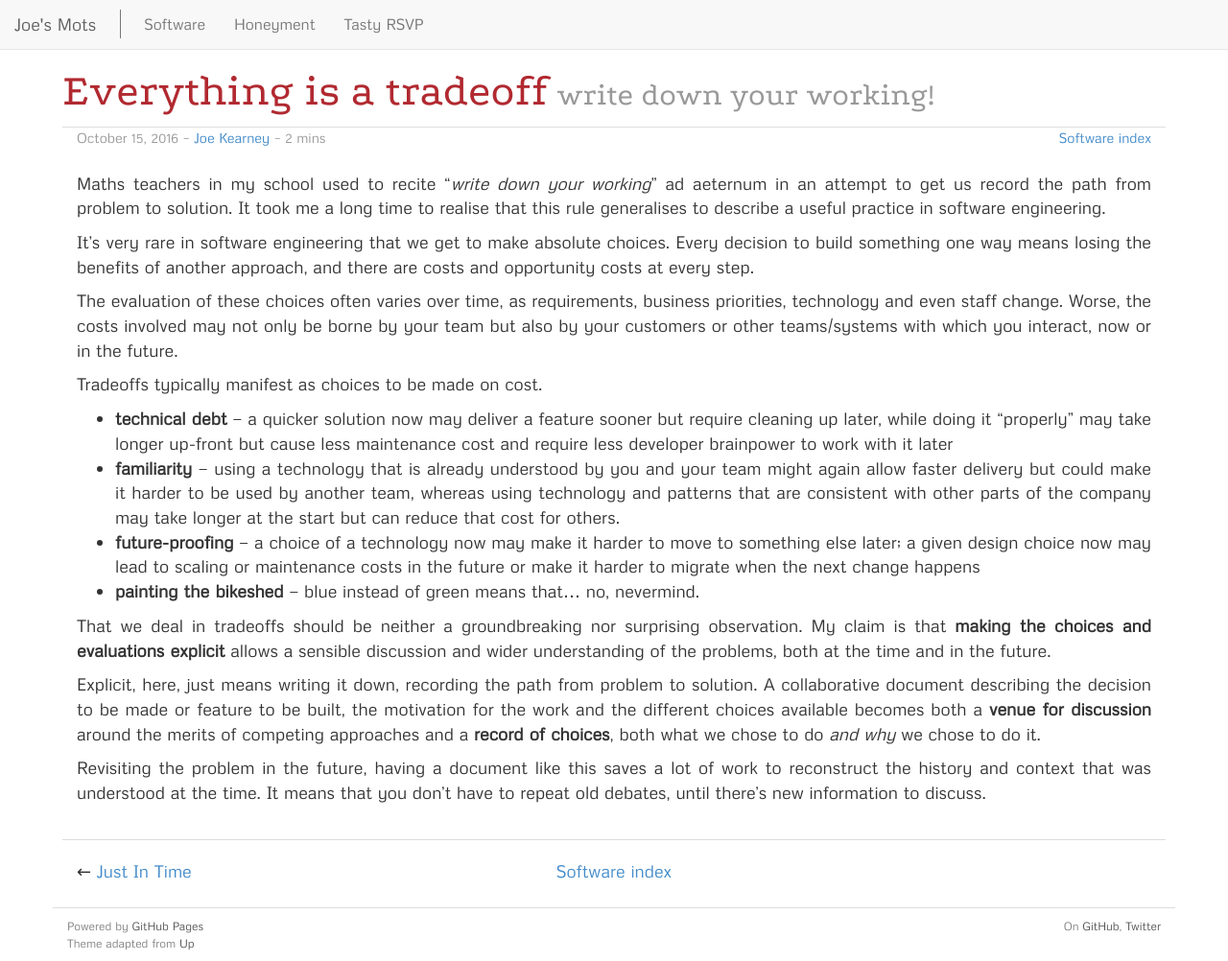
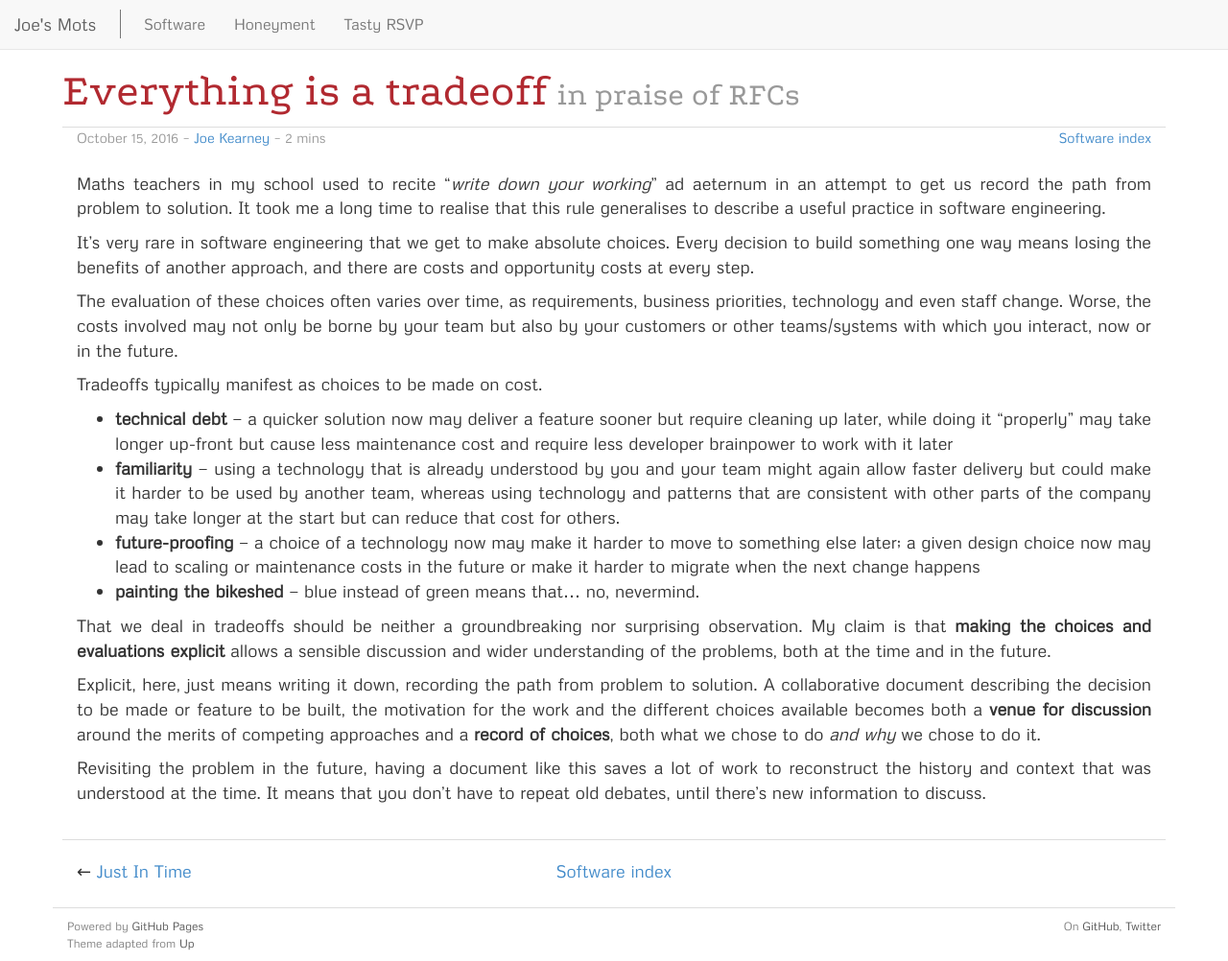
Before and after one commit to joekearney/joekearney.github.io, a Jekyll site: the page built from _posts/software/2016-10-15-everything-is-a-tradeoff.md, in a window 1280 px wide and 1002 px high. Shown: the whole window at 96% size. Built offline with Jekyll 4.4.1, drawn with Linux system fonts in a browser that asks for light colours.

Commit message:
change title

```diff
--- a/_posts/software/2016-10-15-everything-is-a-tradeoff.md
+++ b/_posts/software/2016-10-15-everything-is-a-tradeoff.md
@@ -1,7 +1,7 @@
 ---
 layout: post
 title: "Everything is a tradeoff"
-description: "write down your working!"
+description: "in praise of RFCs"
 meta_description: "Being explicit about costs and implications when making choices makes future decisions easier when things change. A document like an RFC is a great implementation of this."
 categories:
 - post
```
